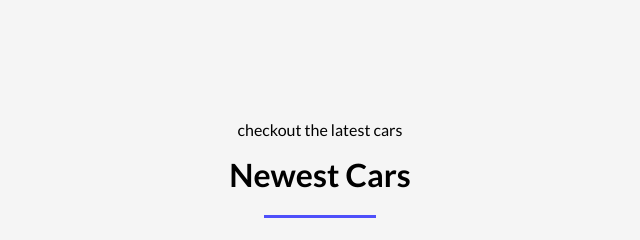
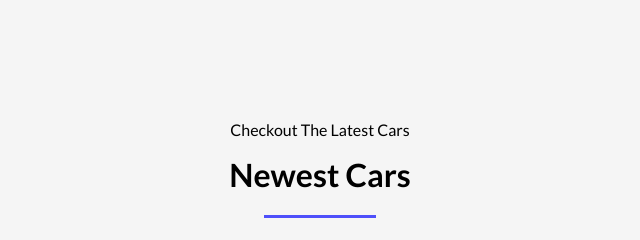
Before and after one commit to RichardIli/CarScape-WebPage, a plain HTML site: page index.html in a window 1280 px wide. Shown: the part 2720-2960 px from the top of the page, 320-960 px from the left. Drawn offline with Linux system fonts and the light colour scheme.

Commit message:
Minor Change

```diff
--- a/index.html
+++ b/index.html
@@ -182,7 +182,7 @@
         <!-- New car Section -->
         <section class="newCar-section wrap" id="newCar-section">
             <div class="sectionTitleCard">
-                <p> checkout the latest cars</p>
+                <p> Checkout The Latest Cars</p>
                 <h1>Newest Cars</h1>
                 <div></div>
             </div>
```
